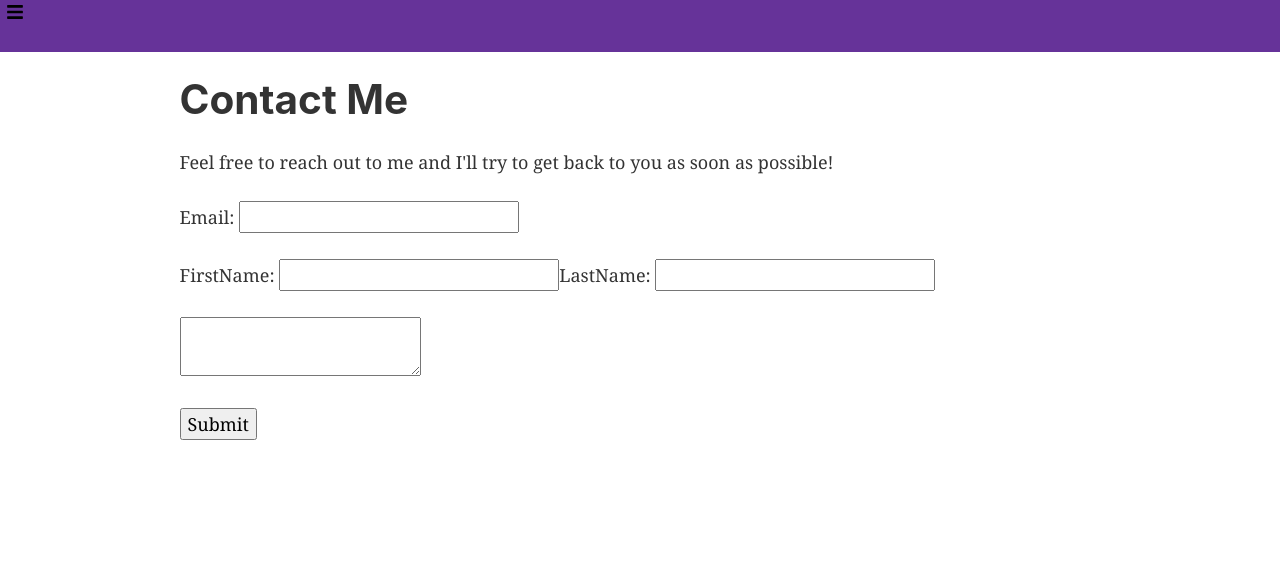
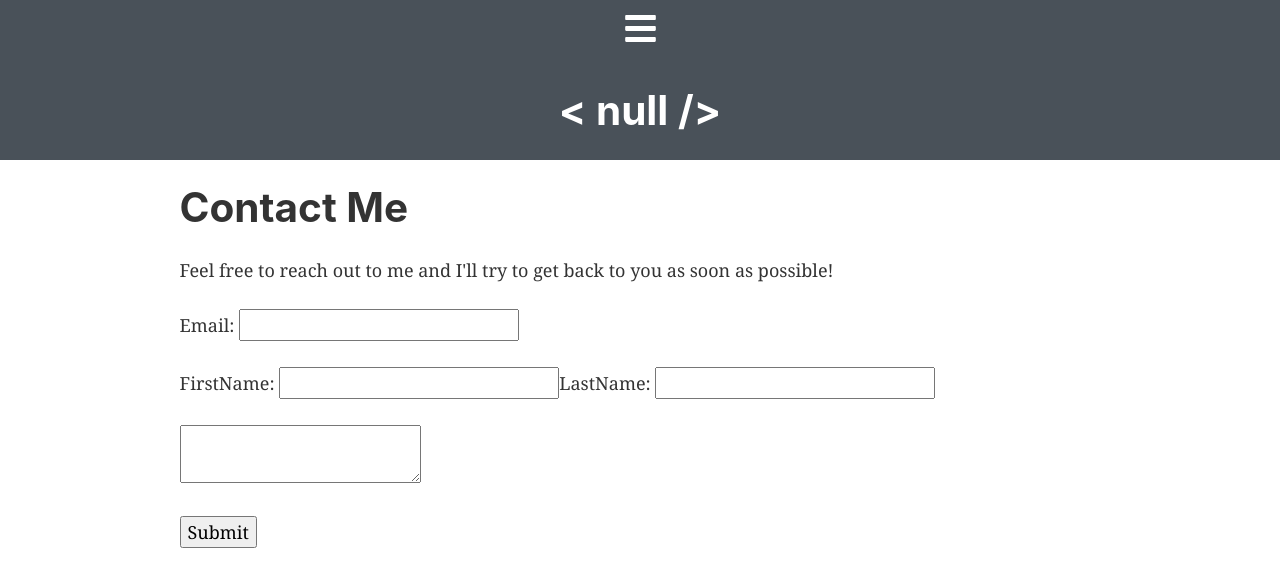
Before and after one commit to alex-judy/portfolio, a Gatsby app: page /contact in a window 1280 px wide. Shown: the top 586 px of the page. Built offline with nearby package versions, Linux system fonts and the light colour scheme.

Commit message:
Added Gravatar. Working on styling. Need to update Contact and Projects pages.

```diff
--- a/package.json
+++ b/package.json
@@ -23,6 +23,7 @@
     "prop-types": "^15.7.2",
     "react": "^16.8.4",
     "react-dom": "^16.8.4",
+    "react-gravatar": "^2.6.3",
     "react-helmet": "^5.2.0",
     "react-icons": "^3.5.0",
     "styled-components": "^4.2.0"
--- a/src/components/header.jsx
+++ b/src/components/header.jsx
@@ -7,8 +7,12 @@ import Menu from './menu'
 const Header = ({ siteTitle }) => (
   <div
     style={{
-      background: `rebeccapurple`,
+      background: `#495159`,
       marginBottom: `1.45rem`,
+      display: 'flex',
+      justifyContent: 'center',
+      flexDirection: 'column',
+      textAlign: 'center',
     }}
   >
     <Menu />
@@ -27,7 +31,7 @@ const Header = ({ siteTitle }) => (
             textDecoration: `none`,
           }}
         >
-          {siteTitle}
+          {`< ${siteTitle} />`}
         </Link>
       </h1>
     </div>
--- a/src/components/menu.jsx
+++ b/src/components/menu.jsx
@@ -1,9 +1,10 @@
-import React, { useState, useEffect } from 'react'
+import React from 'react'
 import { Link } from 'gatsby'
 import { FaBars } from 'react-icons/fa'
 import styled from 'styled-components'
 
 import useComponentVisible from '../hooks/useComponentVisible'
+import ResumeViewer from '../components/resumeViewer'
 
 function Menu() {
   const {
@@ -16,9 +17,9 @@ function Menu() {
     display: flex;
     flex-direction: column;
     align-items: flex-start;
-    position: absolute;
-    height: 100%;
-    padding-bottom: 10px;
+    position: relative;
+    padding: 10px;
+    align-items: center;
   `
 
   const MenuToggle = styled.button`
@@ -27,39 +28,46 @@ function Menu() {
     outline: none;
   `
 
-  const MenuItemsListContainer = styled.div``
+  const MenuItemsListContainer = styled.div`
+    position: absolute;
+    margin-left: 20%;
+  `
 
   const MenuItemsList = styled.ul`
     list-style: none;
-    justify-content: space-evenly;
-    flex-direction: column;
-    background: darkgray;
   `
   const MenuItem = styled.li`
-    fontweight: bold;
-    color: black;
+    font-size: 110%;
+    font-weight: bold;
+  `
+
+  const MenuLink = styled(Link)`
+    color: white;
   `
 
   return (
     <Container id="NavBar">
       <MenuToggle onClick={() => setIsComponentVisible(!isComponentVisible)}>
         <span>
-          <FaBars />
+          <FaBars size={35} style={{ color: 'white' }} />
         </span>
       </MenuToggle>
       {isComponentVisible && (
         <MenuItemsListContainer ref={ref}>
           <MenuItemsList id="MenuList">
             <MenuItem>
-              <Link to="/">Home</Link>
+              <MenuLink to="/">Home</MenuLink>
             </MenuItem>
             <MenuItem>
-              <Link to="/contact">Contact</Link>
+              <MenuLink to="/contact">Contact</MenuLink>
             </MenuItem>
             <MenuItem>
-              <Link to="/projects">Projects</Link>
+              <MenuLink to="/projects">Projects</MenuLink>
             </MenuItem>
-          </MenuItemsList>{' '}
+            <MenuItem>
+              <ResumeViewer style={{ color: 'white' }} />
+            </MenuItem>
+          </MenuItemsList>
         </MenuItemsListContainer>
       )}
     </Container>
--- a/src/components/resumeViewer.jsx
+++ b/src/components/resumeViewer.jsx
@@ -16,8 +16,12 @@ function ResumeViewer() {
         }
       `}
       render={data => (
-        <div height="100%">
-          <a href={data.allFile.edges[0].node.publicURL} download="Resume.pdf">
+        <div>
+          <a
+            href={data.allFile.edges[0].node.publicURL}
+            download="Resume.pdf"
+            style={{ color: 'white' }}
+          >
             <div>Resume</div>
           </a>
         </div>
```
Also changed, not shown: src/pages/index.jsx (+23 -9 lines), 1 other file (tests, documents, lock files or other folders).
